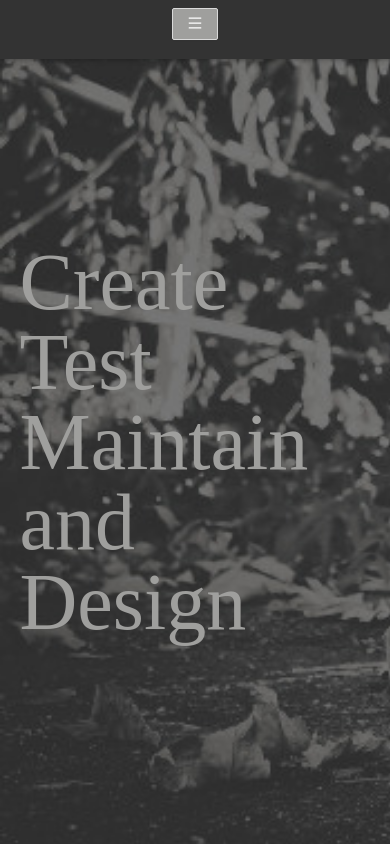
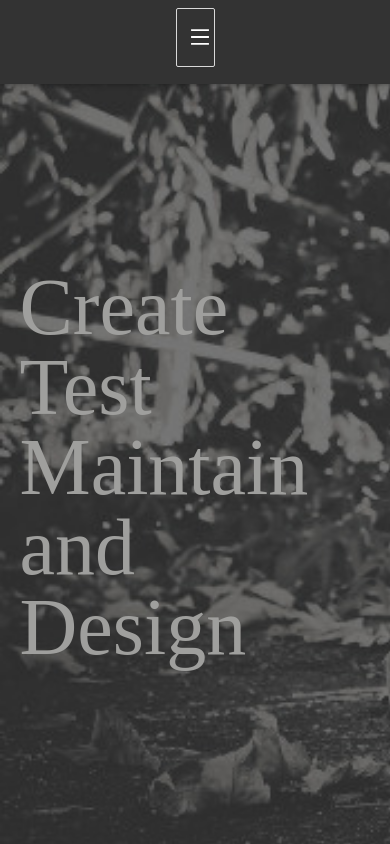
Before and after one commit to stgary/interactive-resume-sgary, a React (Create React App) app: page / in a window 390 px wide. Built offline with nearby package versions, Linux system fonts and the light colour scheme; a web font is replaced by a local one.

Commit message:
button adjustmenst

```diff
--- a/src/components/Menu.jsx
+++ b/src/components/Menu.jsx
@@ -20,7 +20,7 @@ export default function Menu() {
   return (
   <div className='drawer-container'>
     <Button onClick={showDrawer}>
-        <MenuOutlined />
+        <MenuOutlined className='menu-button' />
     </Button>
     <Drawer
       title={img}
--- a/src/styles/nav-bar.css
+++ b/src/styles/nav-bar.css
@@ -92,6 +92,11 @@
   box-shadow: 0px 0px 6px 0 #0000006b;
   z-index: 1;
 }
+@media (max-width: 500px) {
+  .nav-container {
+    height: 10vh;
+  }
+}
 .nav-container header {
   width: 100%;
   height: 100%;
@@ -119,7 +124,15 @@
 .nav-container header nav .menu .drawer-container .ant-btn {
   margin-top: 2%;
   color: #fff;
-  background: #9f9f9d;
+  background: #333333;
+  width: 10%;
+  height: 7vh;
+}
+.nav-container header nav .menu .drawer-container .ant-btn .anticon svg {
+  display: inline-block;
+  font-size: 2rem;
+  margin-top: 25%;
+  margin-left: -13%;
 }
 @media (max-width: 500px) {
   .nav-container header nav .nav-logo {
--- a/src/styles/nav-bar.less
+++ b/src/styles/nav-bar.less
@@ -9,6 +9,10 @@
   background-color: #333333;
   box-shadow: 0px 0px 6px 0 #0000006b                       ;
   z-index: 1;
+
+  @media @phone {
+    height: 10vh;
+  }
 
   header {
     width: 100%;
@@ -36,7 +40,17 @@
           .ant-btn {
             margin-top: 2%;
             color: #fff;
-            background: @grey;
+            background: #333333;
+            width: 10%;
+            height: 7vh;
+
+            .anticon svg {
+              display: inline-block;
+              font-size: 2rem;
+              margin-top: 25%;
+              margin-left: -13%;
+            }
+
           }
         }
 
--- a/src/styles/styles.css
+++ b/src/styles/styles.css
@@ -255,6 +255,11 @@ body {
   box-shadow: 0px 0px 6px 0 #0000006b;
   z-index: 1;
 }
+@media (max-width: 500px) {
+  .nav-container {
+    height: 10vh;
+  }
+}
 .nav-container header {
   width: 100%;
   height: 100%;
@@ -282,7 +287,15 @@ body {
 .nav-container header nav .menu .drawer-container .ant-btn {
   margin-top: 2%;
   color: #fff;
-  background: #9f9f9d;
+  background: #333333;
+  width: 10%;
+  height: 7vh;
+}
+.nav-container header nav .menu .drawer-container .ant-btn .anticon svg {
+  display: inline-block;
+  font-size: 2rem;
+  margin-top: 25%;
+  margin-left: -13%;
 }
 @media (max-width: 500px) {
   .nav-container header nav .nav-logo {
```
